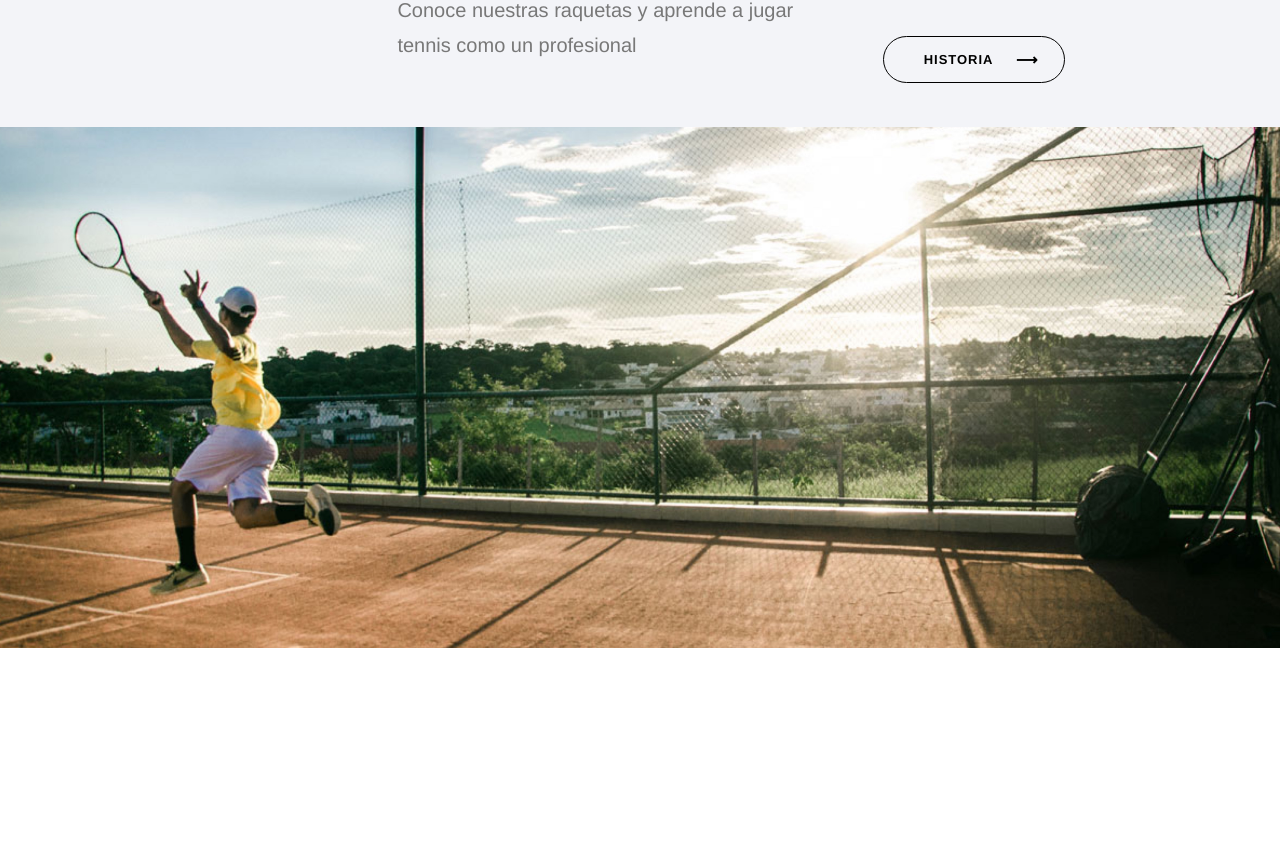
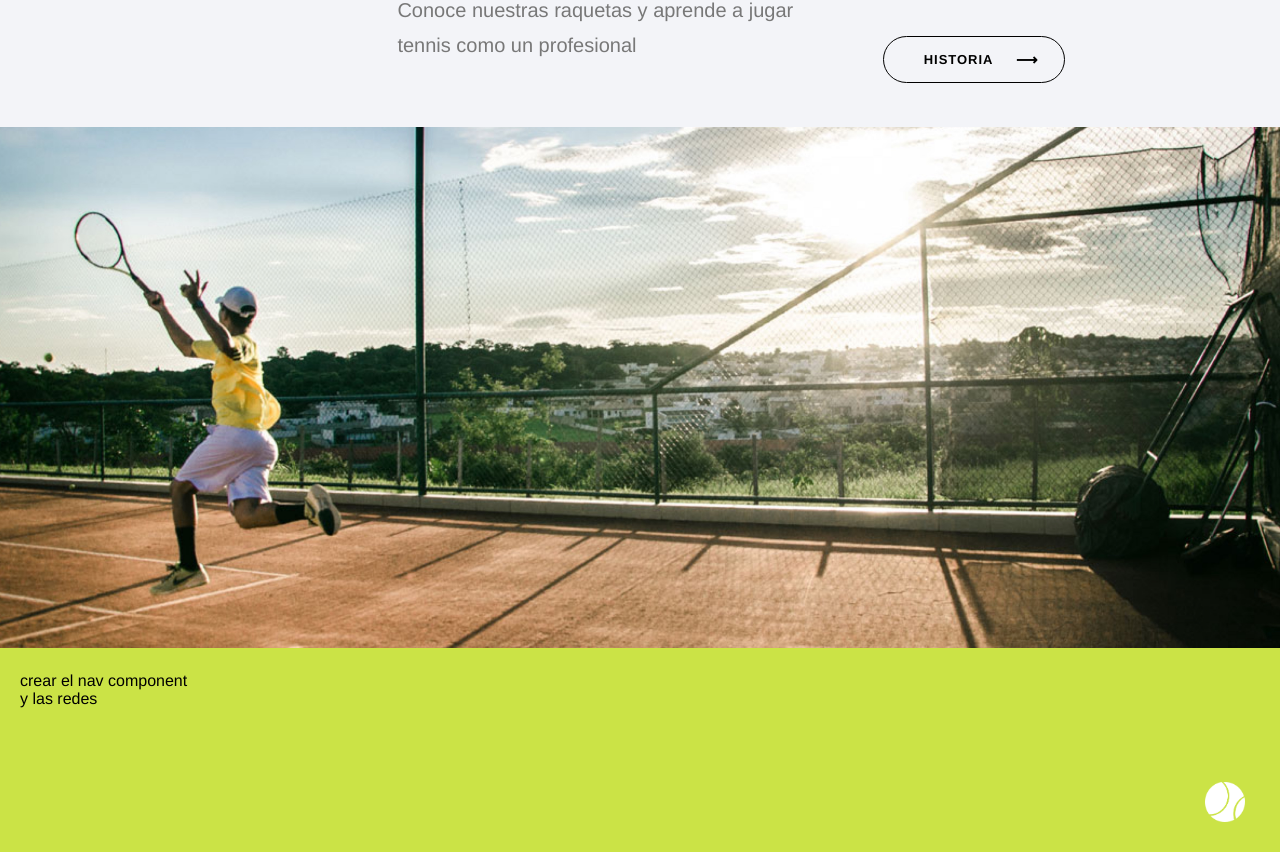
Before and after one commit to vgoa/Getmore-test, a React (Create React App) app: page / in a window 1280 px wide. Shown: the part 993-1845 px from the top of the page. Before the commit the page ends 1645 px from the top, so only its background shows below. Built offline with nearby package versions, Linux system fonts and the light colour scheme.

Commit message:
start footer component

```diff
--- /dev/null
+++ b/src/components/Footer/Footer.js
@@ -0,0 +1,34 @@
+import React from 'react'
+
+import styles from './Footer.module.scss'
+
+import fill from '../../assets/img/Home/fill-2.png'
+import fill2 from '../../assets/img/Home/fill-2@2x.png'
+import fill3 from '../../assets/img/Home/fill-2@3x.png'
+
+function Footer() {
+  return (
+    <footer className={styles.Footer}>
+      <div className="footer-nav">
+        <div>
+          <span>
+            crear el nav component
+          </span>
+        </div>
+        <div>
+          <span>
+            y las redes
+          </span>
+        </div>
+      </div>
+      <div className={styles.Ball}>
+        <img src={fill}
+          srcSet={fill2,fill3}
+          className={styles.Fill} alt="Ball">
+        </img>
+      </div>
+    </footer>
+  )
+}
+
+export default Footer
--- /dev/null
+++ b/src/components/Footer/Footer.module.scss
@@ -0,0 +1,29 @@
+$sickly-yellow:#cbe346;
+.Footer{
+  background: $sickly-yellow;
+  padding: 20px;
+  min-height: 200px;
+  box-sizing: border-box;
+  position: relative;
+  overflow: hidden;
+  .Ball{
+    text-align: center;
+    position: absolute;
+    width: 110px;
+    height: 100px;
+    bottom: 0;
+    right: -20px;
+    @media(min-width:768px){
+      right: 0;
+    }
+    .Fill{
+      object-fit: contain;
+      width: 30px;
+      height: 100%;
+      @media(min-width: 768px){
+        width: 40px;
+        margin: auto;
+      }
+    }
+  }
+}
--- a/src/components/Home/BannerSecction/BannerSection.module.scss
+++ b/src/components/Home/BannerSecction/BannerSection.module.scss
@@ -1,6 +1,7 @@
+$sickly-yellow:#cbe346;
+
 .BannerSection{
-  position: relative;
-  box-sizing: border-box;
+  background: $sickly-yellow;
   .bannerContainer{
     width: 100%;
     height: 100%;
--- a/src/components/Home/HeroSection/HeroSection.module.scss
+++ b/src/components/Home/HeroSection/HeroSection.module.scss
@@ -9,6 +9,7 @@ $sickly-yellow:#cbe346;
   grid-template-columns: 100px 1fr;
   grid-template-rows: 50px auto;
   background: url('../../../assets/img/Home/group.png') no-repeat 55%/cover;
+  overflow: hidden;
   @media(min-width: 768px){
     height: 100vh;
     grid-template-rows: 100px auto;
@@ -26,7 +27,6 @@ $sickly-yellow:#cbe346;
     only screen and ( min-resolution: 1.25dppx){
       background: url('../../../assets/img/Home/group@2x.png') no-repeat 55%/cover;
     }
-
   .heroContent{
     grid-column: 1/3;
     display: flex;
--- a/src/containers/homeContainer/HomeContainer.js
+++ b/src/containers/homeContainer/HomeContainer.js
@@ -5,7 +5,7 @@ import styles from './HomeContainer.module.scss'
 import HeroSection from '../../components/Home/HeroSection/HeroSection'
 import HistoriaSection from '../../components/Home/HistoriaSection/HistoriaSection'
 import BannerSection from '../../components/Home/BannerSecction/BannerSection'
-
+import Footer from '../../components/Footer/Footer'
 
 function HomeContainer() {
   return (
@@ -13,6 +13,7 @@ function HomeContainer() {
       <HeroSection/>
       <HistoriaSection/>
       <BannerSection/>
+      <Footer/>
     </main>
   )
 }
```
